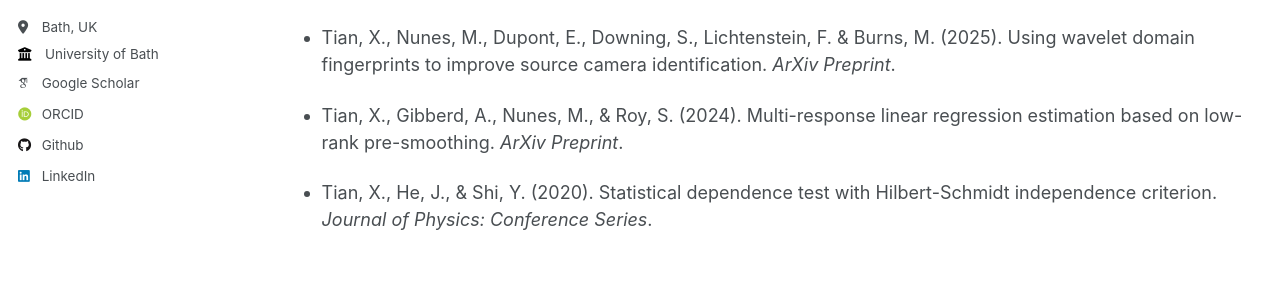
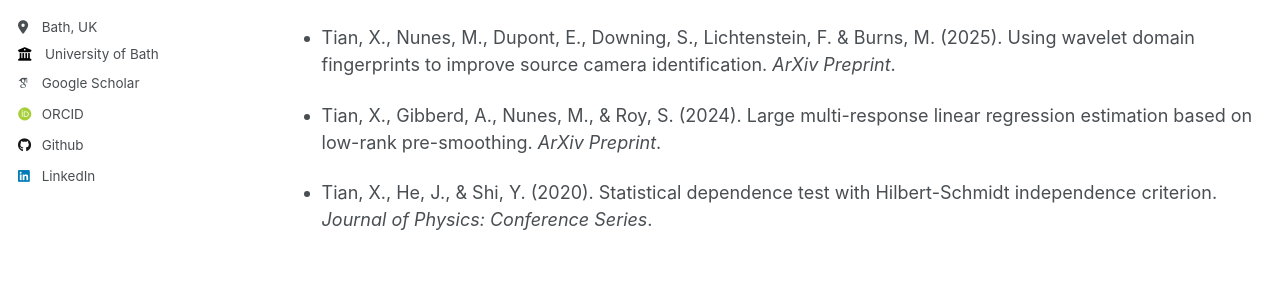
Before and after one commit to xinlet/xinlet.github.io, a Jekyll site: the page built from _pages/publications.md, in a window 1280 px wide and 986 px high. Shown: the part 305-603 px from the top of the window. Built offline with Jekyll 4.4.1, drawn with Linux system fonts in a browser that asks for light colours; some web fonts are replaced.

Commit message:
Update publications.md

```diff
--- a/_pages/publications.md
+++ b/_pages/publications.md
@@ -16,6 +16,6 @@
 
 * Tian, X., Nunes, M., Dupont, E., Downing, S., Lichtenstein, F. & Burns, M. (2025). Using wavelet domain fingerprints to improve source camera identification. *ArXiv Preprint*.
 
-* Tian, X., Gibberd, A., Nunes, M., & Roy, S. (2024). Multi-response linear regression estimation based on low-rank pre-smoothing. *ArXiv Preprint*.
+* Tian, X., Gibberd, A., Nunes, M., & Roy, S. (2024). Large multi-response linear regression estimation based on low-rank pre-smoothing. *ArXiv Preprint*.
 
 * Tian, X., He, J., & Shi, Y. (2020). Statistical dependence test with Hilbert-Schmidt independence criterion. *Journal of Physics: Conference Series*.
```
